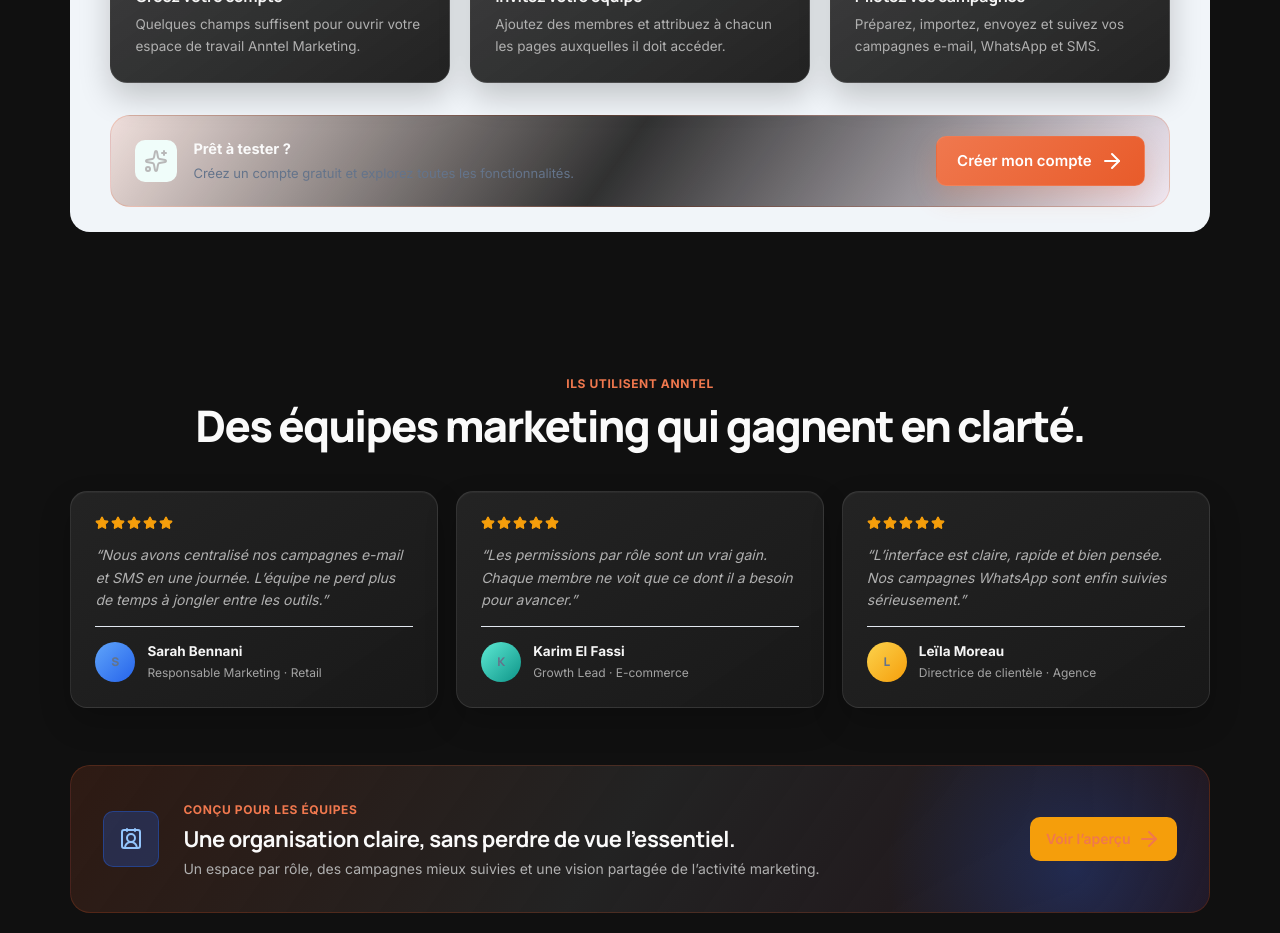
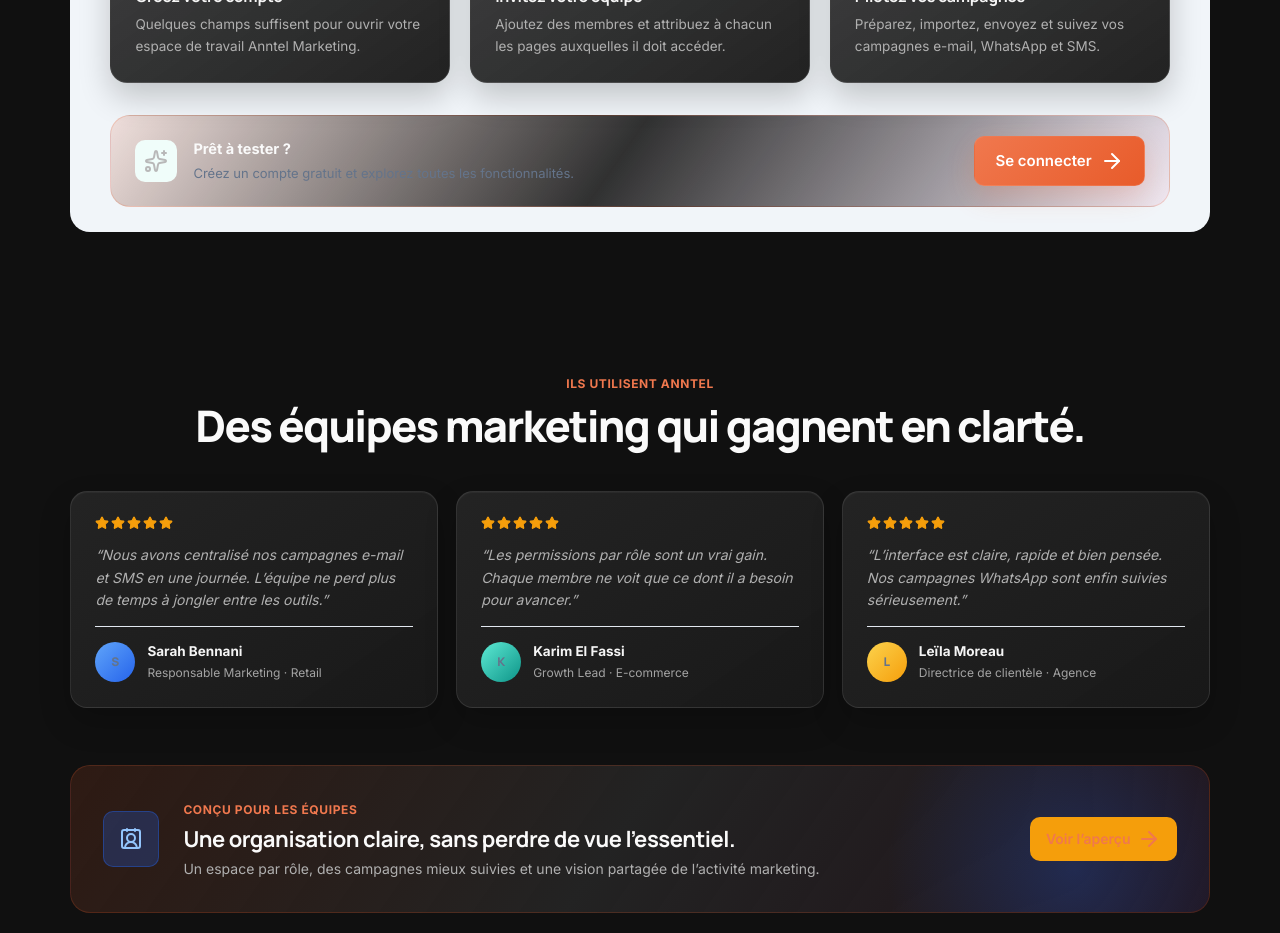
Before and after one commit to yassinelmiri/marketing, a Next.js app: page / in a window 1280 px wide. Shown: the part 2160-3093 px from the top of the page. Built offline with nearby package versions, Linux system fonts and the light colour scheme.

Commit message:
Change steps CTA to sign in

```diff
--- a/components/marketing/landing-page.tsx
+++ b/components/marketing/landing-page.tsx
@@ -345,8 +345,8 @@ export function LandingPage() {
               <strong>Prêt à tester ?</strong>
               <span>Créez un compte gratuit et explorez toutes les fonctionnalités.</span>
             </div>
-            <Link className="landing-primary-link" href="/register">
-              Créer mon compte <ArrowRight aria-hidden="true" />
+            <Link className="landing-primary-link" href="/login">
+              Se connecter <ArrowRight aria-hidden="true" />
             </Link>
           </div>
         </section>
```
